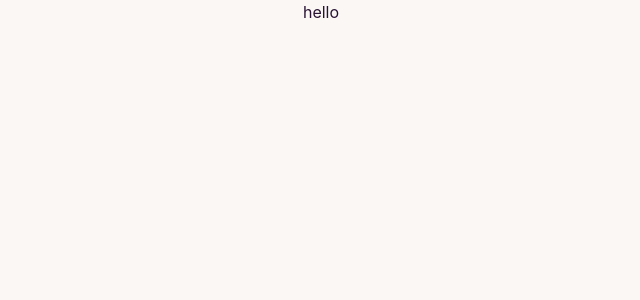
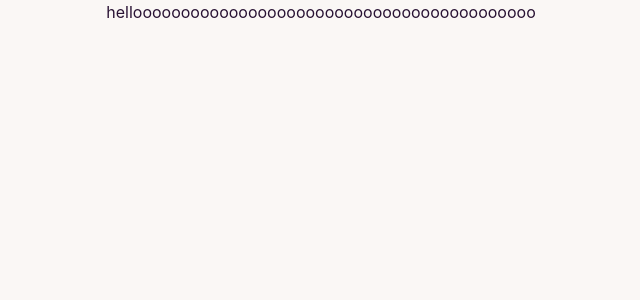
Before and after one commit to siam-26/clanTree, a React (Create React App) app: page / in a window 1280 px wide. Shown: the top 300 px of the page, without its empty margins (319-959 px from the left). Built offline with nearby package versions, Linux system fonts and the light colour scheme.

Commit message:
explore2

```diff
--- a/src/App.js
+++ b/src/App.js
@@ -3,7 +3,7 @@ import './App.css';
 function App() {
   return (
     <div className="App">
-      <h1>hello</h1>
+      <h1>helloooooooooooooooooooooooooooooooooooooooooo</h1>
     </div>
   );
 }
```
